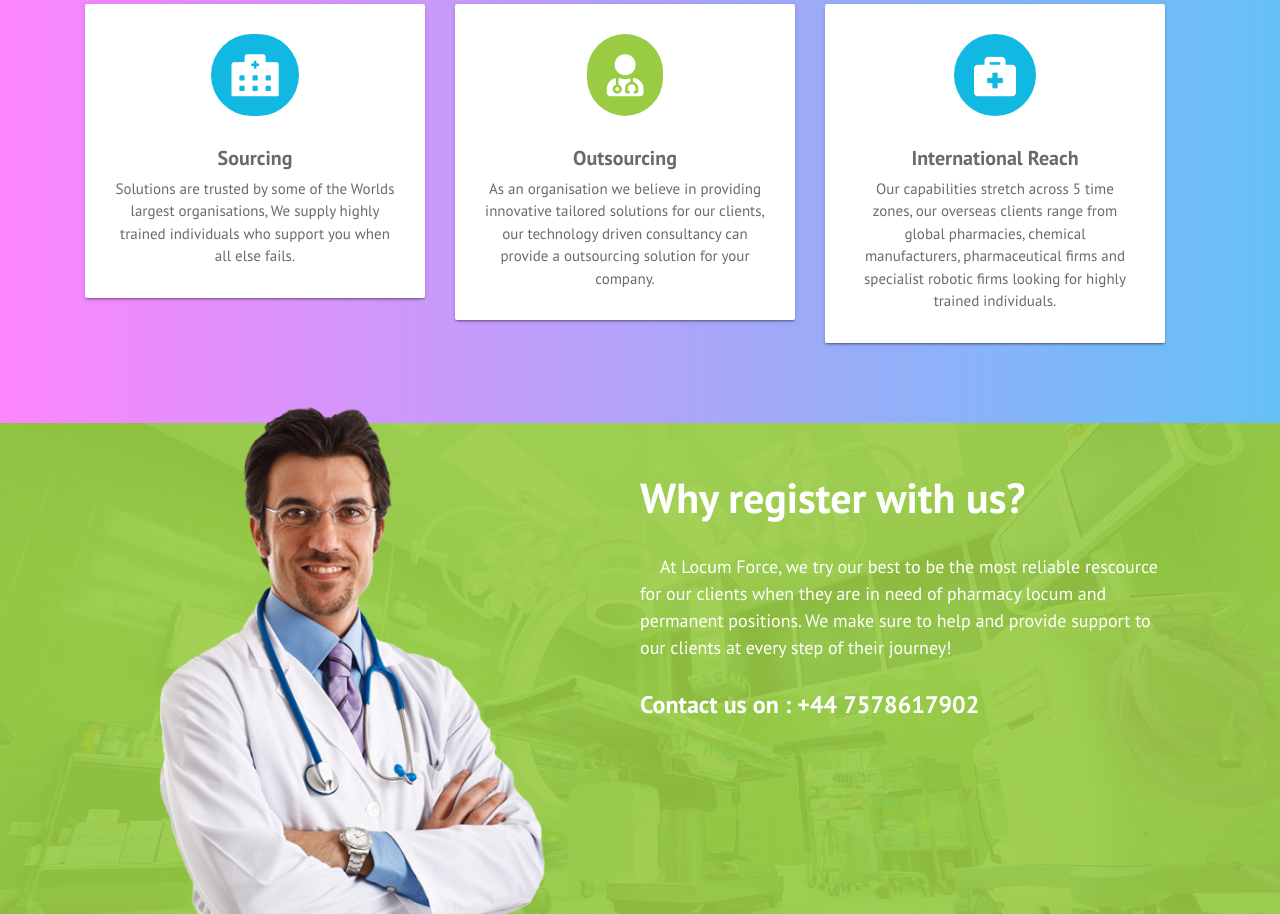
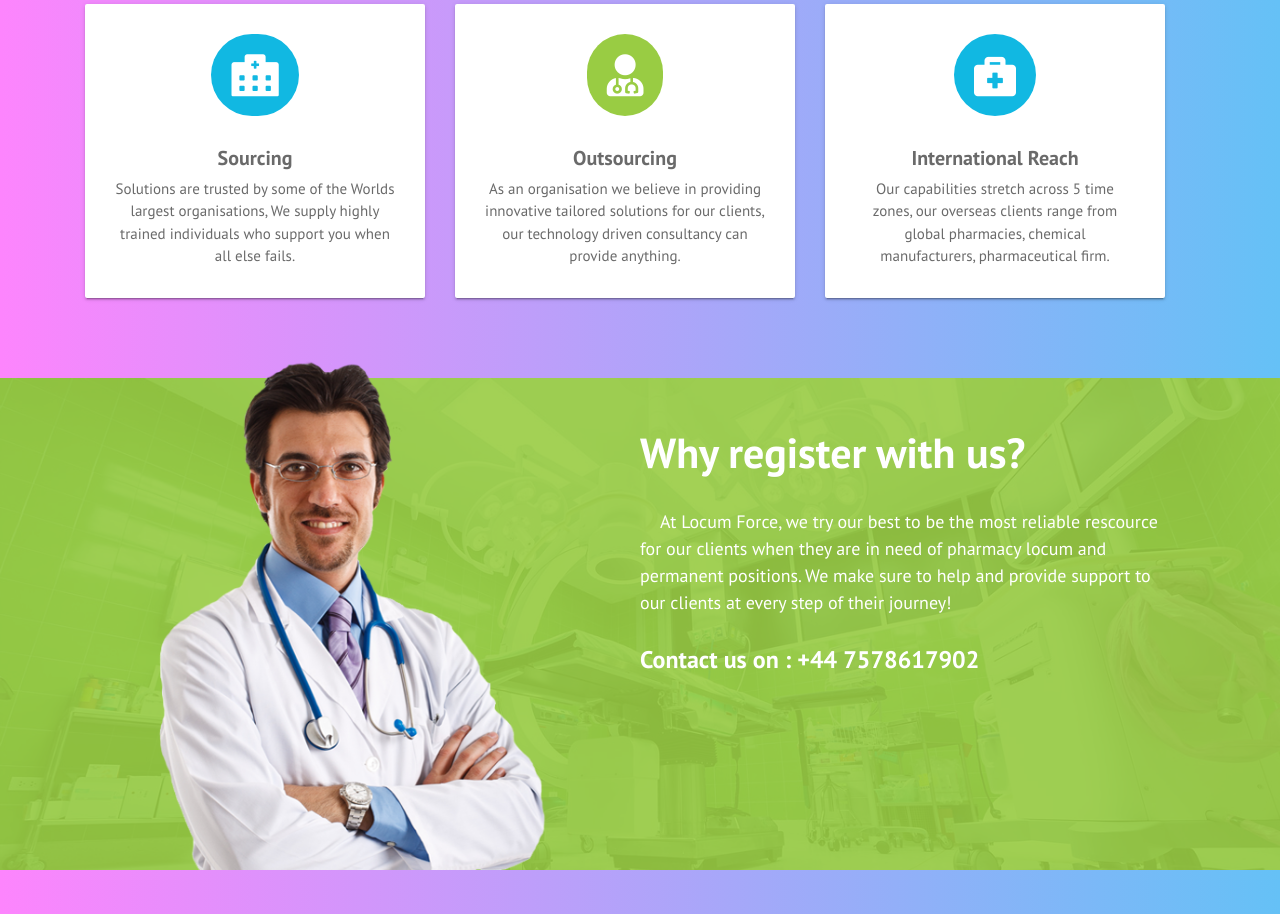
Before and after one commit to blurryface92/locum-app, a Flask app: page / in a window 1280 px wide. Shown: the part 809-1723 px from the top of the page. Run offline with Flask 2, Linux system fonts and the light colour scheme; some libraries are stand-ins or nearby versions.

Commit message:
ver30 somthing

```diff
--- a/templates/index.html
+++ b/templates/index.html
@@ -80,7 +80,7 @@
                     <div class="single-key">
                         <i class="fas fa-user-md"></i>
                         <h5>Outsourcing</h5>
-                        <p>As an organisation we believe in providing innovative tailored solutions for our clients, our technology driven consultancy can provide a outsourcing solution for your company.</p>
+                        <p>As an organisation we believe in providing innovative tailored solutions for our clients, our technology driven consultancy can provide anything.</p>
                     </div>
                 </div>
 
@@ -89,7 +89,7 @@
 
                         <a class="fas fa-briefcase-medical"></a>
                         <h5>International Reach</h5>
-                        <p>Our capabilities stretch across 5 time zones, our overseas clients range from global pharmacies, chemical manufacturers, pharmaceutical firms and specialist robotic firms looking for highly trained individuals.</p>
+                        <p>Our capabilities stretch across 5 time zones, our overseas clients range from global pharmacies, chemical manufacturers, pharmaceutical firm.</p>
                     </div>
                 </div>
 
```
